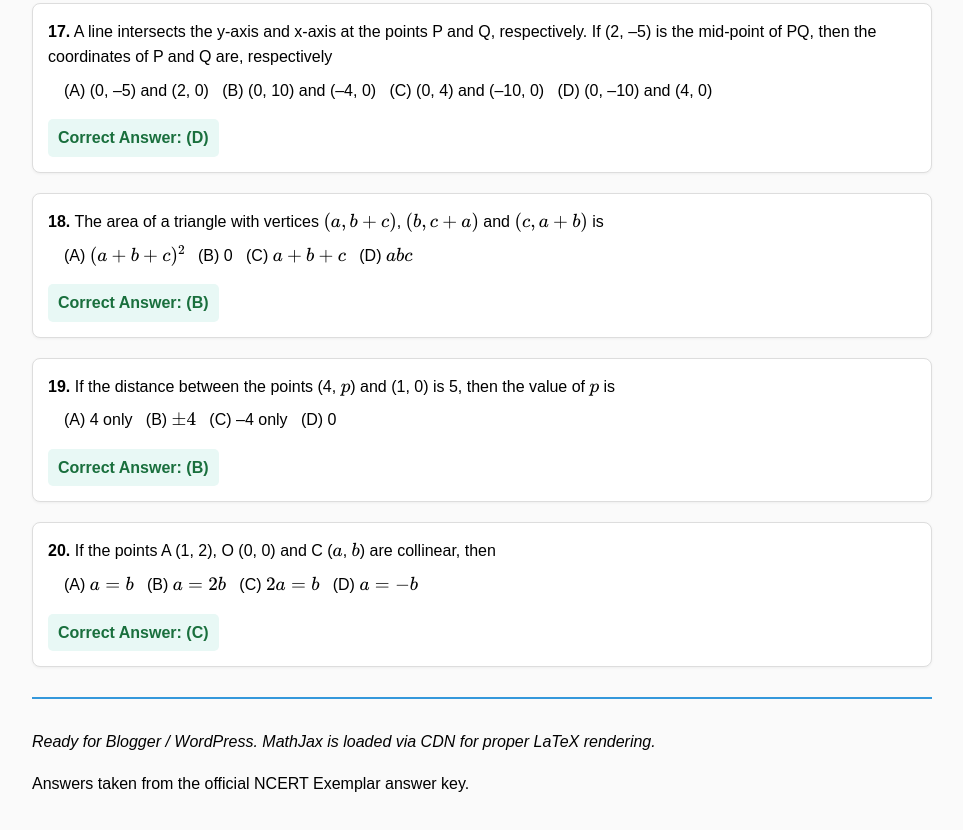
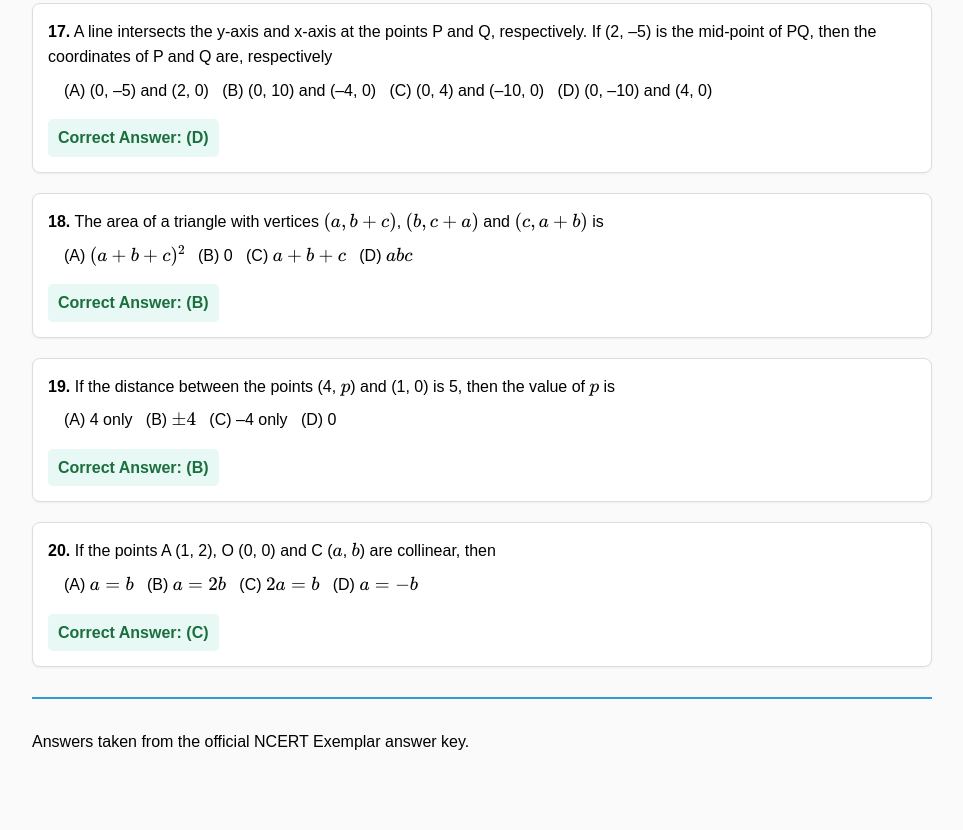
Before and after one commit to Gyanpoints/NCERT-Exemplar-Problems, a plain HTML site: page chapter7_coordinate_geometry.html in a window 1280 px wide. Shown: the part 3116-3946 px from the top of the page, without its empty margins (158-1121 px from the left). Drawn offline with nearby package versions, Linux system fonts and the light colour scheme.

Commit message:
chapter7_coordinate_geometry.html

```diff
--- a/chapter7_coordinate_geometry.html
+++ b/chapter7_coordinate_geometry.html
@@ -64,7 +64,7 @@ hr { border: none; border-top: 2px solid #3498db; margin: 30px 0; }
 <div class="question"><strong>20.</strong> If the points A (1, 2), O (0, 0) and C (\( a \), \( b \)) are collinear, then<br><div class="options">(A) \( a = b \) &nbsp; (B) \( a = 2b \) &nbsp; (C) \( 2a = b \) &nbsp; (D) \( a = -b \)</div><div class="correct">Correct Answer: (C)</div></div>
 
 <hr>
-<p><em>Ready for Blogger / WordPress. MathJax is loaded via CDN for proper LaTeX rendering.</em></p>
+
 <p>Answers taken from the official NCERT Exemplar answer key.</p>
 </body>
 </html>
```
